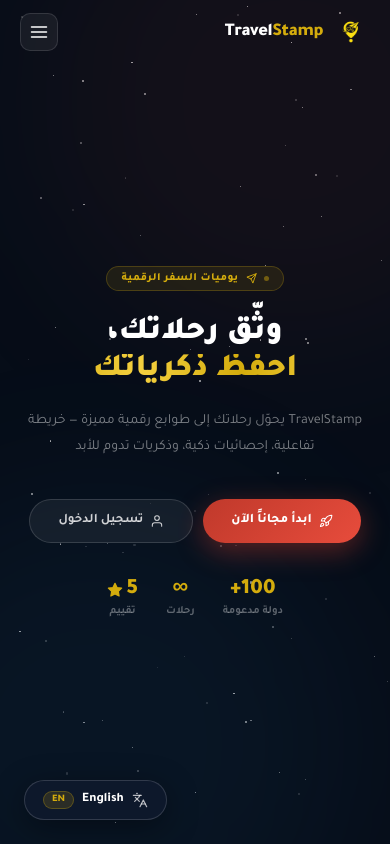
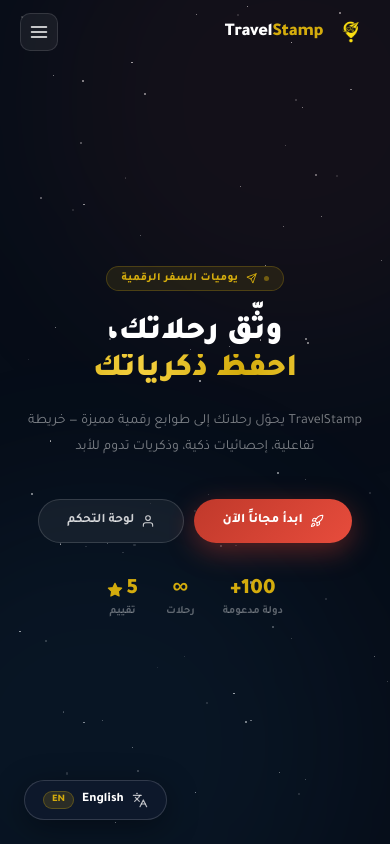
Before and after one commit to MOHAMMEDLAX/travelstamp, a React (Create React App) app: page / in a window 390 px wide. Shown: the top 844 px of the page. Built offline with nearby package versions, Linux system fonts and the light colour scheme.

Commit message:
update landing page - dashboard & play store link

```diff
--- a/src/pages/LandingPage.js
+++ b/src/pages/LandingPage.js
@@ -24,6 +24,8 @@
   };
   return icons[name] || null;
 };
+
+const PLAY_STORE_URL = 'https://play.google.com/store/apps/details?id=com.travelstamp.app';
 
 const featuresData = {
   ar: [
@@ -79,8 +81,7 @@
     h1b: 'احفظ ذكرياتك',
     subtitle: 'TravelStamp يحوّل رحلاتك إلى طوابع رقمية مميزة — خريطة تفاعلية، إحصائيات ذكية، وذكريات تدوم للأبد',
     startFree: 'ابدأ مجاناً الآن',
-    login: 'تسجيل الدخول',
-    loginArrow: 'تسجيل الدخول',
+    dashboard: 'لوحة التحكم',
     downloadApp: 'تحميل التطبيق',
     countries: 'دولة مدعومة',
     trips: 'رحلات',
@@ -100,7 +101,7 @@
     ctaSub: 'انضم وابدأ بتوثيق رحلاتك — مجاناً تماماً، بدون أي قيود',
     createFree: 'إنشاء حساب مجاني',
     footerSub: 'يوميات السفر الرقمية — وثّق كل خطوة',
-    footerLogin: 'دخول',
+    footerDashboard: 'لوحة التحكم',
     footerRegister: 'تسجيل',
     privacy: 'سياسة الخصوصية',
     cities: [
@@ -115,8 +116,7 @@
     h1b: 'Keep your memories',
     subtitle: 'TravelStamp turns your trips into unique digital stamps — interactive map, smart stats, and memories that last forever',
     startFree: 'Start Free Now',
-    login: 'Sign In',
-    loginArrow: 'Sign In',
+    dashboard: 'Dashboard',
     downloadApp: 'Download App',
     countries: 'Supported Countries',
     trips: 'Trips',
@@ -136,7 +136,7 @@
     ctaSub: 'Join and start documenting your trips — completely free, no restrictions',
     createFree: 'Create Free Account',
     footerSub: 'Digital Travel Diary — Document every step',
-    footerLogin: 'Sign In',
+    footerDashboard: 'Dashboard',
     footerRegister: 'Register',
     privacy: 'Privacy Policy',
     cities: [
@@ -311,7 +311,6 @@
           animation:slideDown .25s ease forwards;
         }
 
-        /* mobile adjustments */
         @media (max-width:767px) {
           .hero-grid   { grid-template-columns:1fr !important; text-align:center; }
           .hero-btns   { justify-content:center !important; }
@@ -391,23 +390,23 @@
           </span>
         </div>
 
-        {/* روابط — تختفي على الجوال */}
+        {/* روابط */}
         <div className="nav-links" style={{ display:'flex', gap:'2px' }}>
           <a href="#features" className="nav-a">{t.navFeatures}</a>
           <a href="#how"      className="nav-a">{t.navHow}</a>
           <a href="#stats"    className="nav-a">{t.navStats}</a>
         </div>
 
-        {/* أزرار — تختفي على الجوال */}
+        {/* أزرار */}
         <div className="nav-btns" style={{ display:'flex', gap:'8px', alignItems:'center' }}>
-          <a href="/login"    className="btn-ghost" style={{ padding:'7px 18px', fontSize:'12px' }}>{t.login}</a>
-          <a href="/register" className="btn-red"   style={{ padding:'7px 18px', fontSize:'12px' }}>
+          <a href="/dashboard" className="btn-ghost" style={{ padding:'7px 18px', fontSize:'12px' }}>{t.dashboard}</a>
+          <a href="/register"  className="btn-red"   style={{ padding:'7px 18px', fontSize:'12px' }}>
             <Icon name="plane" size={12} color="white" strokeWidth={2}/>
             {t.startFree}
           </a>
         </div>
 
-        {/* هامبرغر — يظهر على الجوال فقط */}
+        {/* هامبرغر */}
         <button
           className="hamburger"
           onClick={() => setMobileMenu(!mobileMenu)}
@@ -423,7 +422,7 @@
         </button>
       </nav>
 
-      {/* Mobile Menu Dropdown */}
+      {/* Mobile Menu */}
       {mobileMenu && (
         <div className="mobile-menu" style={{
           position:'fixed', top:'64px', left:0, right:0, zIndex:999,
@@ -449,8 +448,8 @@
             >{item.label}</a>
           ))}
           <div style={{ display:'flex', gap:'8px', marginTop:'8px' }}>
-            <a href="/login"    className="btn-ghost" style={{ flex:1, justifyContent:'center', fontSize:'13px', padding:'11px' }}>{t.login}</a>
-            <a href="/register" className="btn-red"   style={{ flex:1, justifyContent:'center', fontSize:'13px', padding:'11px' }}>{t.startFree}</a>
+            <a href="/dashboard" className="btn-ghost" style={{ flex:1, justifyContent:'center', fontSize:'13px', padding:'11px' }}>{t.dashboard}</a>
+            <a href="/register"  className="btn-red"   style={{ flex:1, justifyContent:'center', fontSize:'13px', padding:'11px' }}>{t.startFree}</a>
           </div>
         </div>
       )}
@@ -507,13 +506,12 @@
               <Icon name="rocket" size={14} color="white"/>
               {t.startFree}
             </a>
-            <a href="/login" className="btn-ghost" style={{ fontSize: isMobile ? '13px' : '14px' }}>
+            <a href="/dashboard" className="btn-ghost" style={{ fontSize: isMobile ? '13px' : '14px' }}>
               <Icon name="user" size={14} color="rgba(255,255,255,0.8)"/>
-              {t.loginArrow}
+              {t.dashboard}
             </a>
             {!isMobile && (
-            <a href="https://play.google.com/store/apps/details?id=com.travelstamp"
-   target="_blank" rel="noopener noreferrer"
+              <a href={PLAY_STORE_URL} target="_blank" rel="noopener noreferrer"
                 className="btn-gold" style={{ fontSize:'13px' }}>
                 <Icon name="download" size={14} color="#D4AC0D"/>
                 {t.downloadApp}
@@ -542,7 +540,7 @@
           </div>
         </div>
 
-        {/* الكوكب — مخفي على الجوال */}
+        {/* الكوكب */}
         {!isTablet && (
           <div style={{
             display:'flex', alignItems:'center', justifyContent:'center',
@@ -761,13 +759,12 @@
               <Icon name="rocket" size={14} color="white"/>
               {t.createFree}
             </a>
-            <a href="/login" className="btn-ghost" style={{ fontSize: isMobile ? '13px' : '14px', padding: isMobile ? '11px 22px' : '13px 32px' }}>
+            <a href="/dashboard" className="btn-ghost" style={{ fontSize: isMobile ? '13px' : '14px', padding: isMobile ? '11px 22px' : '13px 32px' }}>
               <Icon name="user" size={14} color="rgba(255,255,255,0.8)"/>
-              {t.login}
+              {t.dashboard}
             </a>
           </div>
-         <a href="https://play.google.com/store/apps/details?id=com.travelstamp"
-   target="_blank" rel="noopener noreferrer"
+          <a href={PLAY_STORE_URL} target="_blank" rel="noopener noreferrer"
             className="btn-gold" style={{ fontSize:'12px', padding:'9px 22px' }}>
             <Icon name="download" size={13} color="#D4AC0D"/>
             {t.downloadApp}
@@ -795,10 +792,9 @@
           {t.footerSub}
         </div>
         <div style={{ display:'flex', gap:'14px' }}>
-          <a href="/login"    style={{ fontSize:'11px', color:'rgba(255,255,255,0.28)', textDecoration:'none' }}>{t.footerLogin}</a>
-          <a href="/register" style={{ fontSize:'11px', color:'rgba(255,255,255,0.28)', textDecoration:'none' }}>{t.footerRegister}</a>
-          {/* إضافة رابط سياسة الخصوصية */}
-          <a href="/privacy"  style={{ fontSize:'11px', color:'rgba(255,255,255,0.28)', textDecoration:'none' }}>{t.privacy}</a>
+          <a href="/dashboard" style={{ fontSize:'11px', color:'rgba(255,255,255,0.28)', textDecoration:'none' }}>{t.footerDashboard}</a>
+          <a href="/register"  style={{ fontSize:'11px', color:'rgba(255,255,255,0.28)', textDecoration:'none' }}>{t.footerRegister}</a>
+          <a href="/privacy"   style={{ fontSize:'11px', color:'rgba(255,255,255,0.28)', textDecoration:'none' }}>{t.privacy}</a>
         </div>
       </footer>
     </div>
```
Lines whose indentation alone changed are shown as unchanged.
